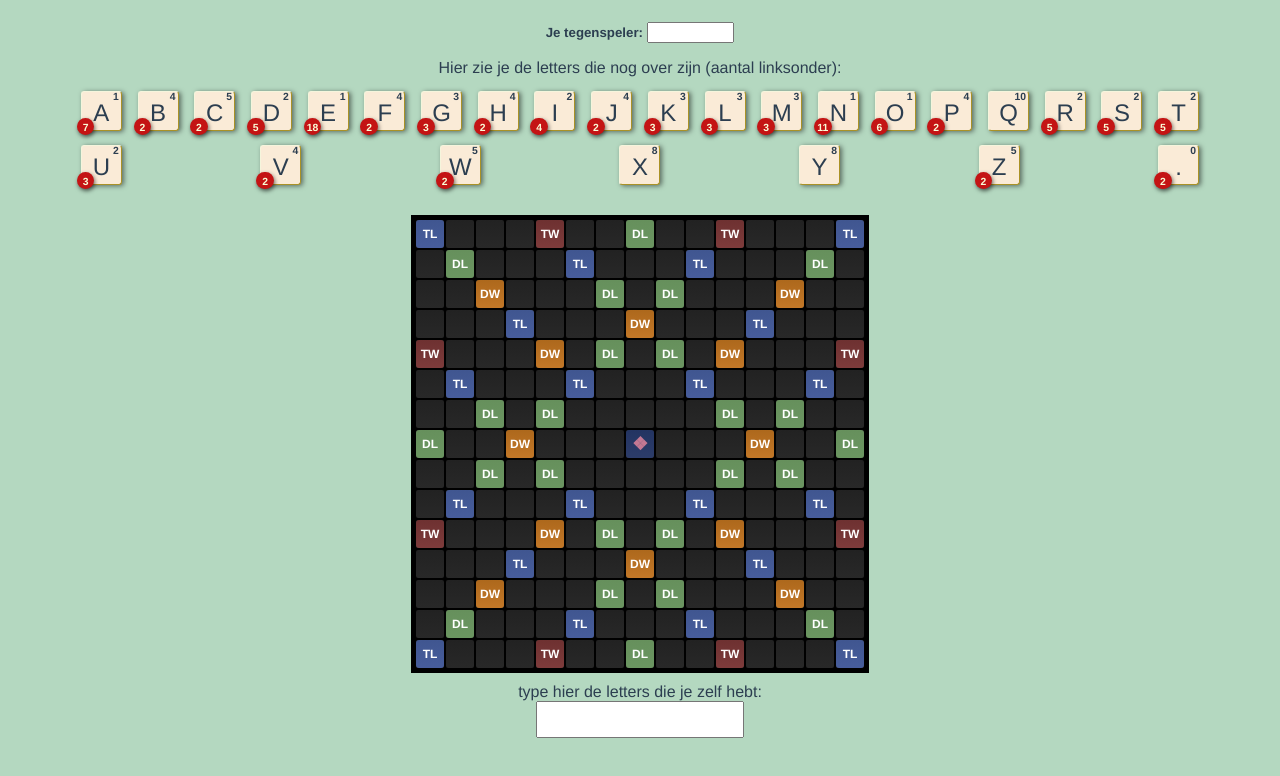
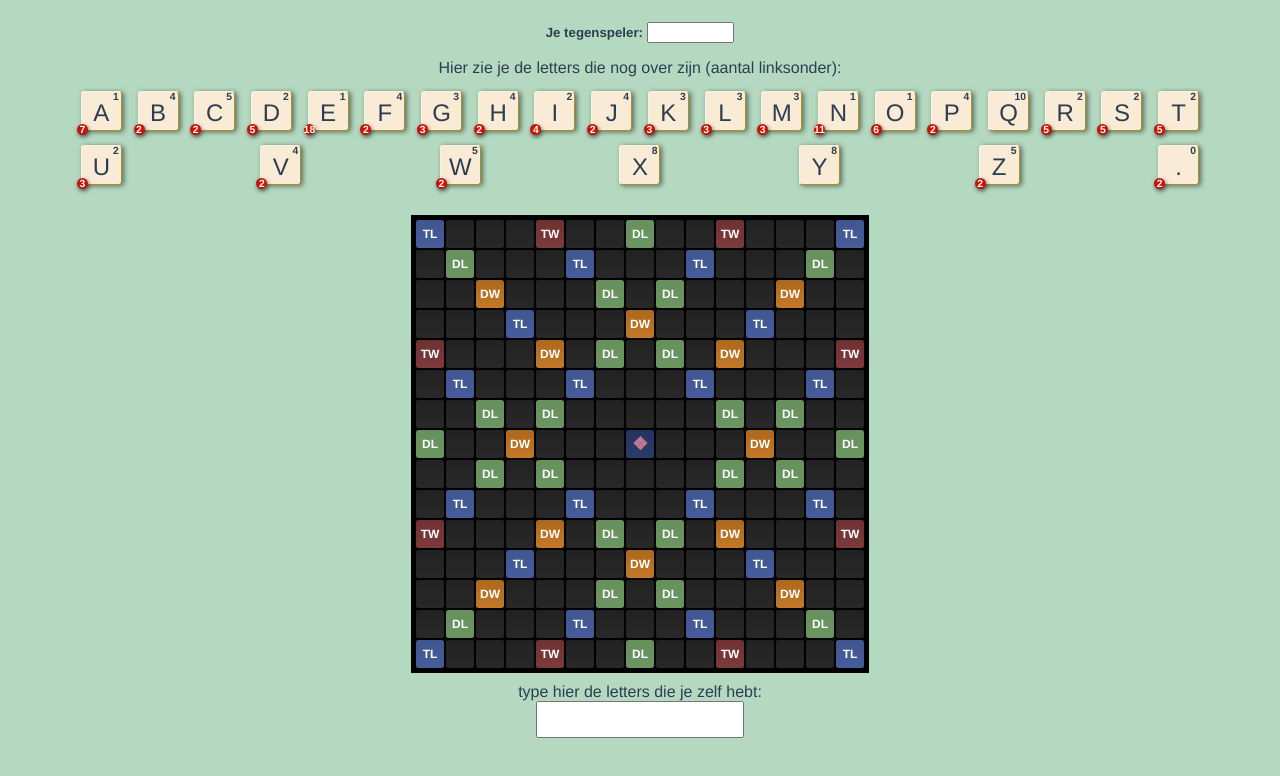
Before and after one commit to markchagers/wfcounter, a Vue app: page / in a window 1280 px wide. Shown: the top 776 px of the page. Built offline with nearby package versions, Linux system fonts and the light colour scheme.

Commit message:
styling improvements

```diff
--- a/src/assets/main.css
+++ b/src/assets/main.css
@@ -1,7 +1,12 @@
+html {
+    font-size: 62.5%;
+}
+
 body {
     margin: 0;
     padding: 0;
     background-color: rgb(180, 216, 192);
+    font-size: 1.6rem;
 }
 #app {
     margin: 0;
```
